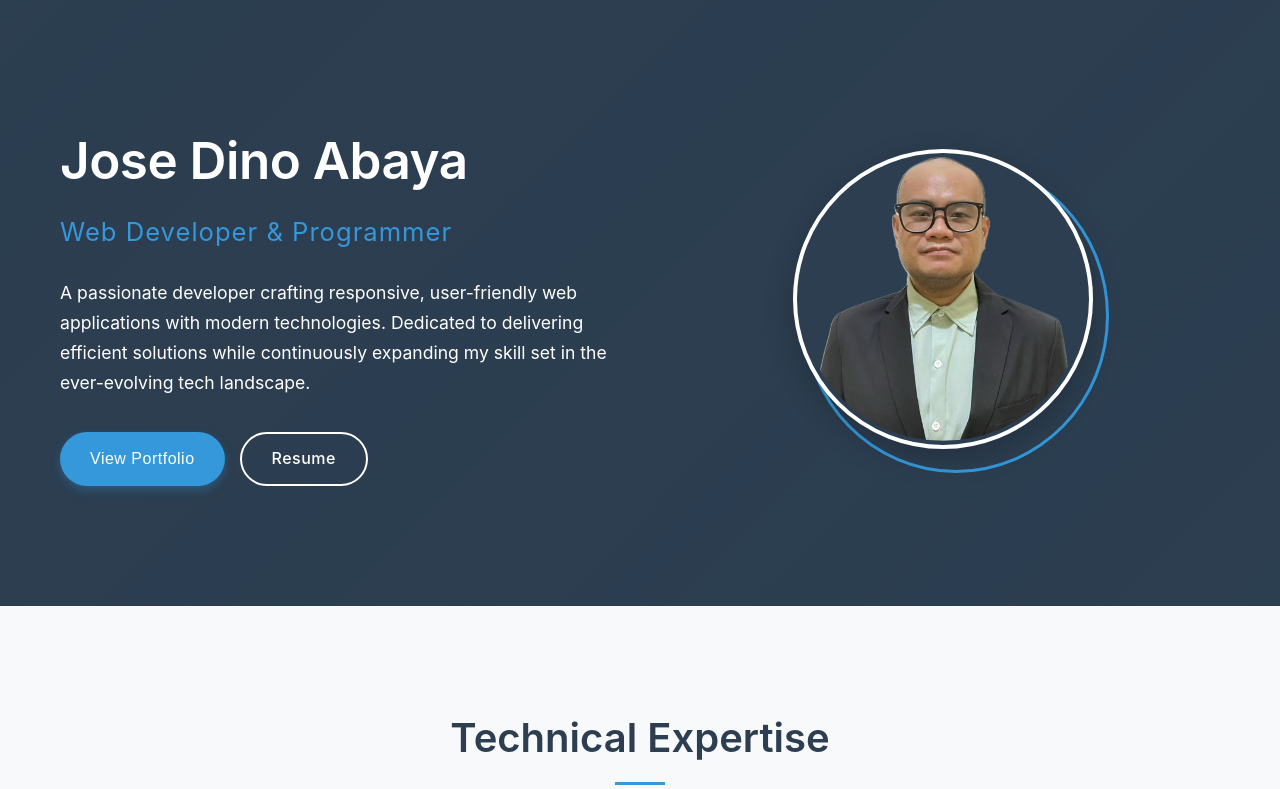
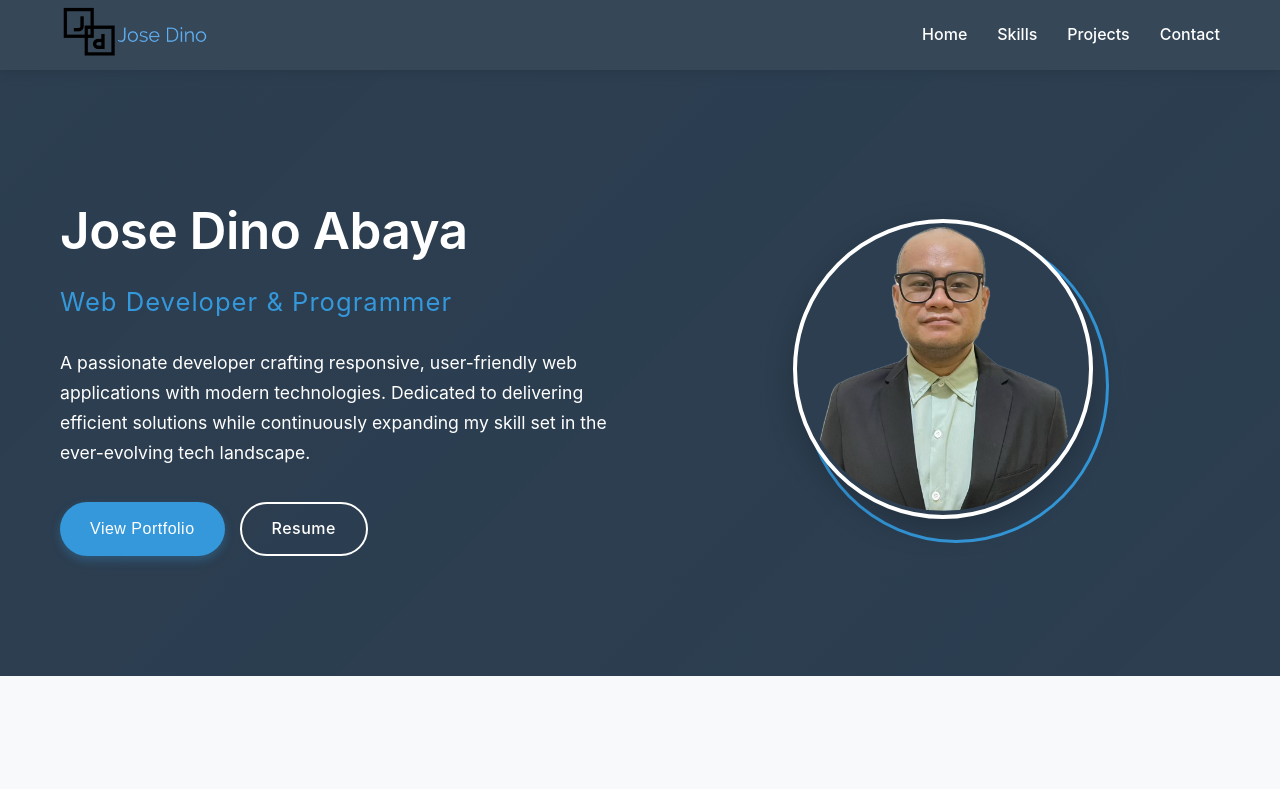
Before and after one commit to oniids13/portfolio-react, a React (Vite) app: page / in a window 1280 px wide. Shown: the top 789 px of the page. Built offline with nearby package versions, Linux system fonts and the light colour scheme.

Commit message:
add navigation on header and logo

```diff
--- a/src/components/Contact.jsx
+++ b/src/components/Contact.jsx
@@ -13,9 +13,11 @@ const Contact = () => {
 
   const handleChange = (e) => {
     const { name, value } = e.target;
+    // Map _replyto (required by Formspree) to email in our local state
+    const stateKey = name === "_replyto" ? "email" : name;
     setFormData((prev) => ({
       ...prev,
-      [name]: value,
+      [stateKey]: value,
     }));
   };
 
--- a/src/components/Header.jsx
+++ b/src/components/Header.jsx
@@ -1,4 +1,4 @@
-import React, { useEffect, useRef } from "react";
+import React, { useEffect, useRef, useState } from "react";
 import "../styles/Header.css"; // Adjust the path as necessary
 
 const Header = ({ scrollToProjects }) => {
@@ -11,6 +11,8 @@ const Header = ({ scrollToProjects }) => {
   const descRef = useRef(null);
   const buttonsRef = useRef(null);
   const imageRef = useRef(null);
+
+  const [isMenuOpen, setIsMenuOpen] = useState(false);
 
   useEffect(() => {
     // Subtle fade-in animations on load
@@ -25,8 +27,81 @@ const Header = ({ scrollToProjects }) => {
     });
   }, []);
 
+  const scrollToSection = (sectionId) => {
+    const element = document.getElementById(sectionId);
+    if (element) {
+      element.scrollIntoView({ behavior: "smooth" });
+    }
+    setIsMenuOpen(false); // Close mobile menu after clicking
+  };
+
+  const toggleMenu = () => {
+    setIsMenuOpen(!isMenuOpen);
+  };
+
   return (
-    <header className="header-section">
+    <>
+      {/* Navigation Bar */}
+      <nav className="navbar">
+        <div className="nav-container">
+          <div className="nav-logo" onClick={() => scrollToSection("home")}>
+            <div className="logo-container">
+              <img
+                src="images/personal_logo.png"
+                alt="Jose Dino Logo"
+                className="logo-img"
+                onError={(e) => {
+                  e.target.style.display = "none";
+                  e.target.nextSibling.style.display = "flex";
+                }}
+              />
+            </div>
+          </div>
+
+          <div className={`nav-menu ${isMenuOpen ? "active" : ""}`}>
+            <a
+              href="#home"
+              className="nav-link"
+              onClick={() => scrollToSection("home")}
+            >
+              Home
+            </a>
+            <a
+              href="#tech-stack"
+              className="nav-link"
+              onClick={() => scrollToSection("tech-stack")}
+            >
+              Skills
+            </a>
+            <a
+              href="#projects"
+              className="nav-link"
+              onClick={() => scrollToSection("projects")}
+            >
+              Projects
+            </a>
+            <a
+              href="#contact"
+              className="nav-link"
+              onClick={() => scrollToSection("contact")}
+            >
+              Contact
+            </a>
+          </div>
+
+          <div
+            className={`hamburger ${isMenuOpen ? "active" : ""}`}
+            onClick={toggleMenu}
+          >
+            <span className="bar"></span>
+            <span className="bar"></span>
+            <span className="bar"></span>
+          </div>
+        </div>
+      </nav>
+
+      {/* Hero Section */}
+      <header className="header-section" id="home">
         <div className="header-content">
           <div className="header-text">
             <h1 ref={nameRef} className="animate-element">
@@ -38,8 +113,8 @@ const Header = ({ scrollToProjects }) => {
             <p ref={descRef} className="animate-element">
               A passionate developer crafting responsive, user-friendly web
               applications with modern technologies. Dedicated to delivering
-            efficient solutions while continuously expanding my skill set in the
-            ever-evolving tech landscape.
+              efficient solutions while continuously expanding my skill set in
+              the ever-evolving tech landscape.
             </p>
             <div ref={buttonsRef} className="header-buttons animate-element">
               <button className="cta-button" onClick={scrollToProjects}>
@@ -66,6 +141,7 @@ const Header = ({ scrollToProjects }) => {
           </div>
         </div>
       </header>
+    </>
   );
 };
 
--- a/src/styles/Header.css
+++ b/src/styles/Header.css
@@ -1,9 +1,135 @@
+/* Navigation Styles */
+.navbar {
+  position: fixed;
+  top: 0;
+  left: 0;
+  width: 100%;
+  background-color: rgba(44, 62, 80, 0.95);
+  backdrop-filter: blur(10px);
+  z-index: 1000;
+  transition: all 0.3s ease;
+  box-shadow: 0 2px 10px rgba(0, 0, 0, 0.1);
+}
+
+.nav-container {
+  max-width: 1200px;
+  margin: 0 auto;
+  padding: 0 20px;
+  display: flex;
+  align-items: center;
+  justify-content: space-between;
+  height: 70px;
+}
+
+.nav-logo {
+  display: flex;
+  align-items: center;
+  gap: 12px;
+  text-decoration: none;
+  color: white;
+  cursor: pointer;
+}
+
+.logo-container {
+  position: relative;
+  width: 100px;
+  height: auto;
+}
+
+.logo-img {
+  width: 150px;
+  height: auto;
+  border-radius: 8px;
+  object-fit: contain;
+}
+
+.logo-fallback {
+  display: flex;
+  align-items: center;
+  justify-content: center;
+  width: 40px;
+  height: 40px;
+}
+
+.logo-text {
+  font-size: 1.5rem;
+  font-weight: 600;
+  color: white;
+  letter-spacing: 0.5px;
+}
+
+.nav-menu {
+  display: flex;
+  align-items: center;
+  gap: 30px;
+}
+
+.nav-link {
+  color: white;
+  text-decoration: none;
+  font-weight: 500;
+  font-size: 1rem;
+  transition: all 0.3s ease;
+  position: relative;
+  padding: 5px 0;
+}
+
+.nav-link:hover {
+  color: var(--primary-color);
+}
+
+.nav-link::after {
+  content: "";
+  position: absolute;
+  bottom: 0;
+  left: 0;
+  width: 0;
+  height: 2px;
+  background-color: var(--primary-color);
+  transition: width 0.3s ease;
+}
+
+.nav-link:hover::after {
+  width: 100%;
+}
+
+/* Hamburger Menu */
+.hamburger {
+  display: none;
+  flex-direction: column;
+  cursor: pointer;
+  padding: 5px;
+}
+
+.hamburger .bar {
+  width: 25px;
+  height: 3px;
+  background-color: white;
+  margin: 3px 0;
+  transition: 0.3s;
+  border-radius: 2px;
+}
+
+.hamburger.active .bar:nth-child(2) {
+  opacity: 0;
+}
+
+.hamburger.active .bar:nth-child(1) {
+  transform: translateY(9px) rotate(45deg);
+}
+
+.hamburger.active .bar:nth-child(3) {
+  transform: translateY(-9px) rotate(-45deg);
+}
+
+/* Header Section Styles */
 .header-section {
   background-color: var(--secondary-color);
   color: white;
   padding: 120px 0;
   position: relative;
   overflow: hidden;
+  margin-top: 70px; /* Account for fixed navbar */
 }
 
 .header-section::before {
@@ -156,9 +282,53 @@
   margin-top: 20px;
 }
 
+/* Smooth scrolling for all browsers */
+html {
+  scroll-behavior: smooth;
+}
+
+/* Mobile Styles */
 @media (max-width: 768px) {
+  .nav-menu {
+    position: fixed;
+    left: -100%;
+    top: 70px;
+    flex-direction: column;
+    background-color: rgba(44, 62, 80, 0.98);
+    width: 100%;
+    text-align: center;
+    transition: 0.3s;
+    box-shadow: 0 10px 27px rgba(0, 0, 0, 0.05);
+    padding: 20px 0;
+    gap: 0;
+    backdrop-filter: blur(10px);
+    height: calc(100vh - 70px);
+    overflow-y: auto;
+  }
+
+  .nav-menu.active {
+    left: 0;
+  }
+
+  .nav-link {
+    padding: 15px 0;
+    display: block;
+    font-size: 1.1rem;
+    border-bottom: 1px solid rgba(255, 255, 255, 0.1);
+    margin: 0 20px;
+  }
+
+  .nav-link:last-child {
+    border-bottom: none;
+  }
+
+  .hamburger {
+    display: flex;
+  }
+
   .header-section {
     padding: 80px 0;
+    margin-top: 70px;
   }
 
   .header-content {
@@ -188,4 +358,30 @@
     height: 220px;
     object-fit: contain;
   }
+
+  .nav-container {
+    padding: 0 15px;
+  }
+
+  .logo-text {
+    font-size: 1.3rem;
+  }
+
+  .logo-container {
+    width: 35px;
+    height: 35px;
+  }
+
+  .logo-img {
+    width: 50%;
+    height: 50%;
+  }
+
+  .header-text h1 {
+    font-size: 2.5rem;
+  }
+
+  .header-text h2 {
+    font-size: 1.4rem;
+  }
 }
```
Also changed, not shown: public/images/personal_logo.png (added). Lines whose indentation alone changed are shown as unchanged.
